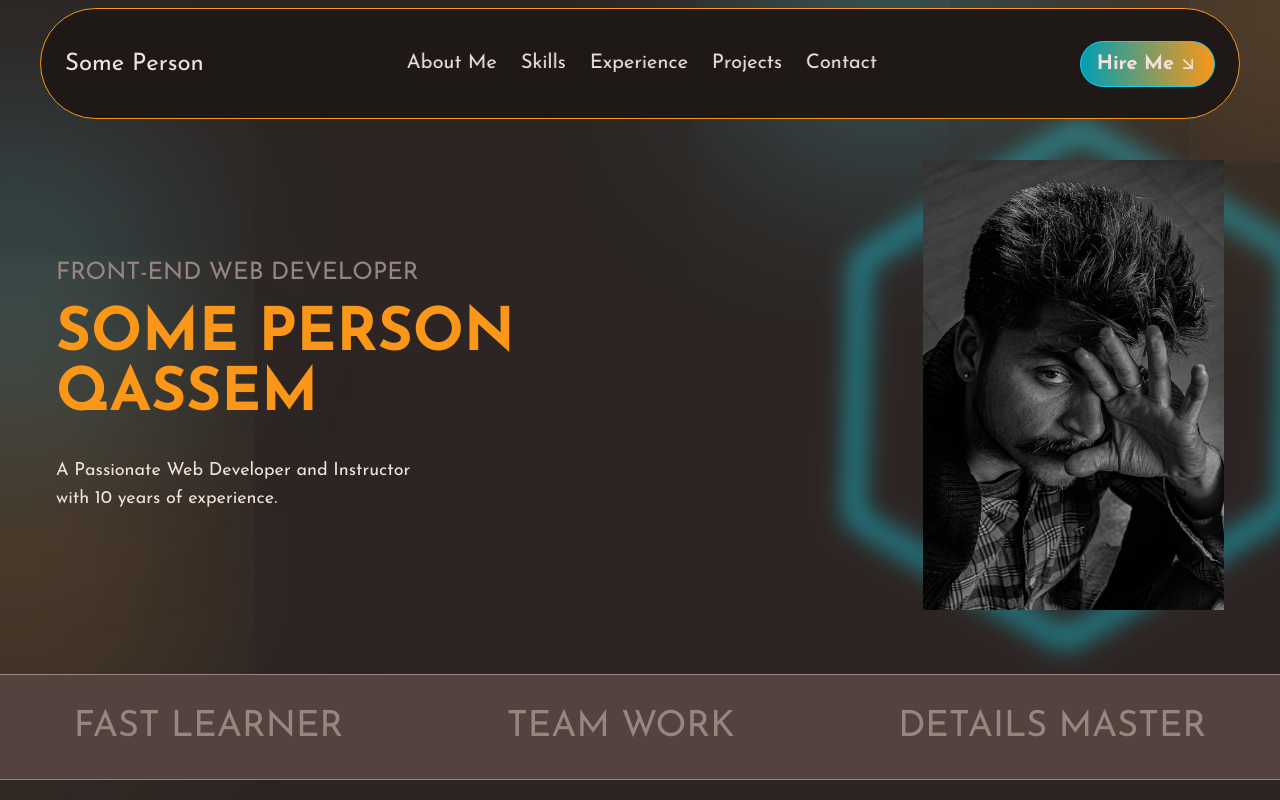
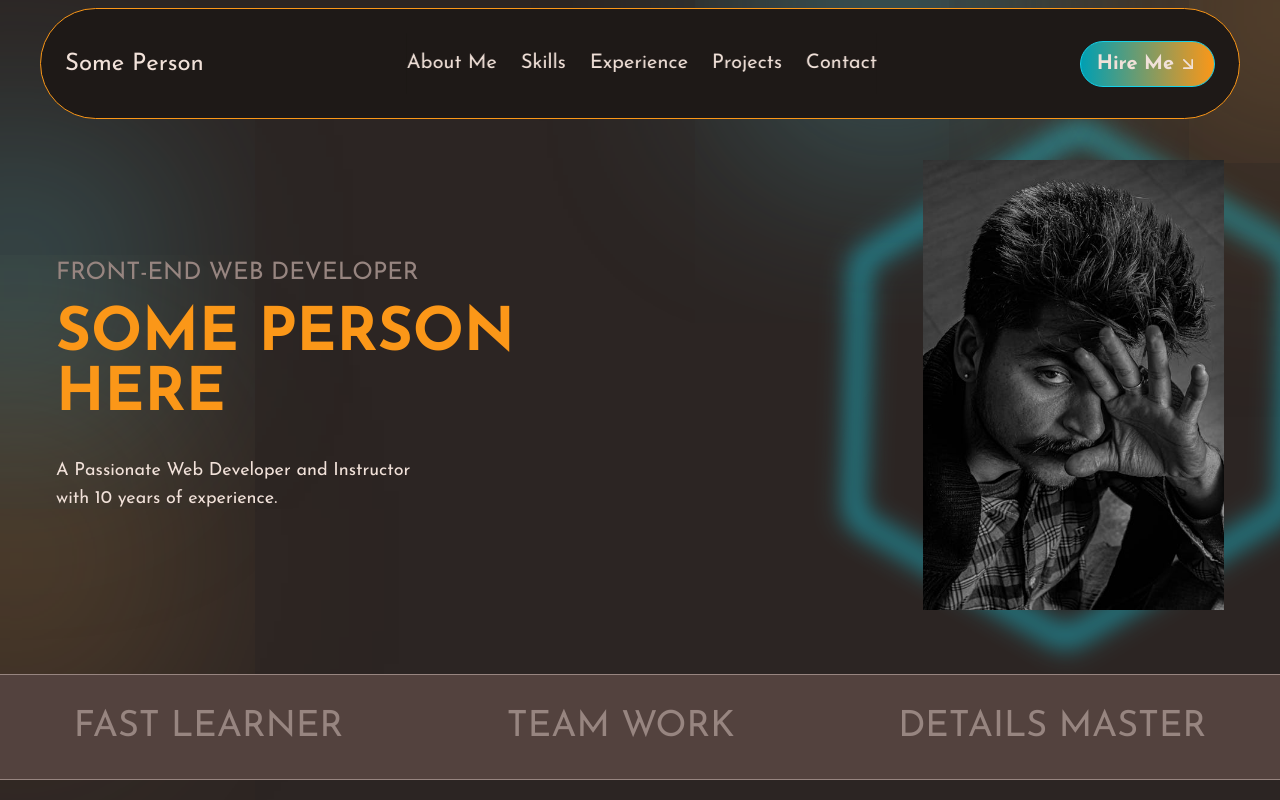
Before and after one commit to chicagorealtynow/chicagorealtynow-Demo_No_Routes_Single_Page_Portfolio, a React (Vite) app: page / in a window 1280 px wide. Shown: the top 800 px of the page. Built offline with nearby package versions, Linux system fonts and the light colour scheme.

Commit message:
Update HeroText.jsx

```diff
--- a/src/components/heroSection/HeroText.jsx
+++ b/src/components/heroSection/HeroText.jsx
@@ -21,7 +21,7 @@ const HeroText = () => {
         className="md:text-[2.8rem] lg:text-6xl sm:text-4xl text-orange font-bold uppercase"
       >
         Some Person <br className="sm:hidden md:block" />
-        Qassem
+        Here
       </motion.h1>
       <motion.p
         variants={fadeIn("up", 0.6)}
```
